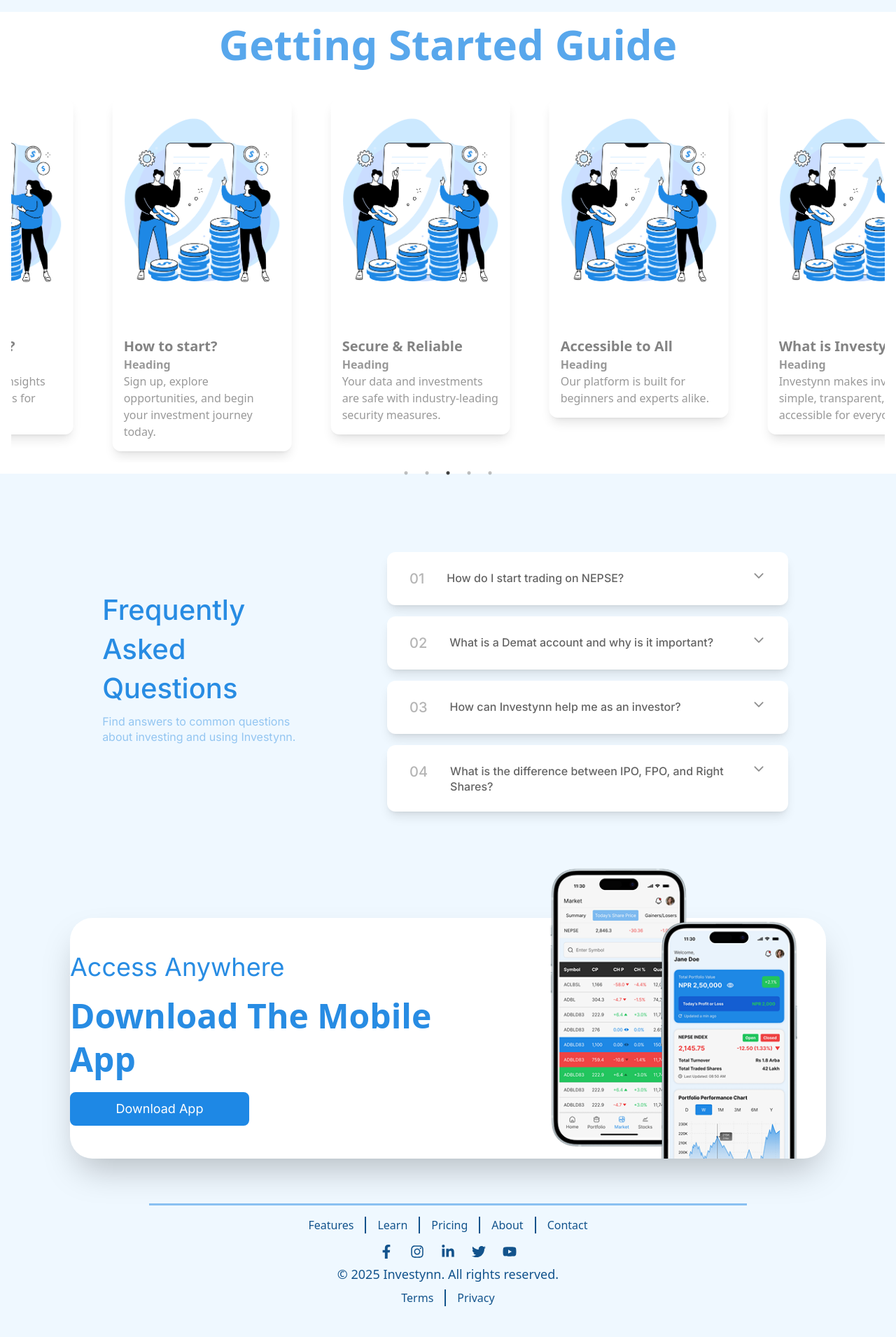
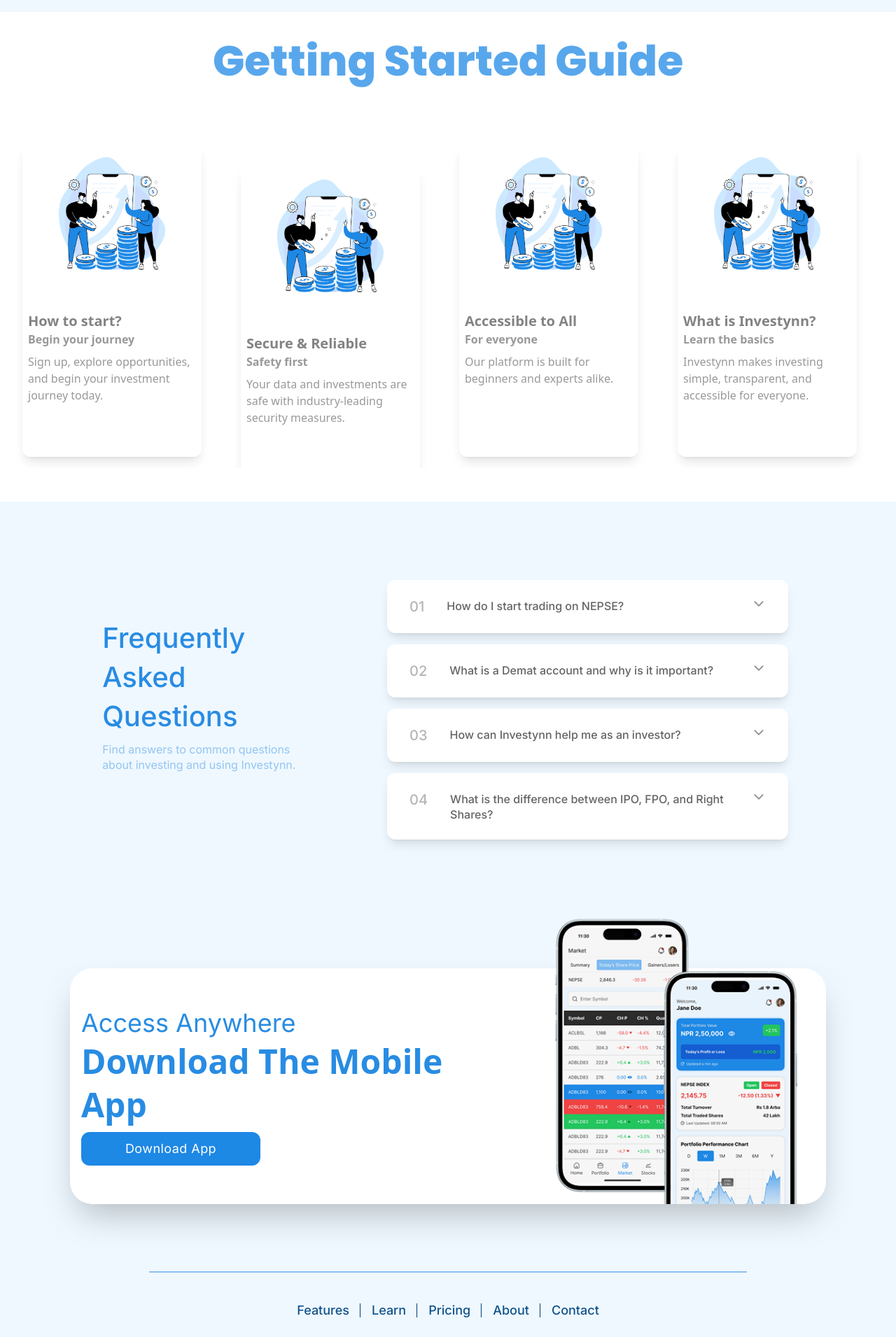
Before and after one commit to ashhhh044/Investynn, a React app: page / in a window 1280 px wide. Shown: the part 2087-3998 px from the top of the page at 70% size. Before the commit the page ends 3970 px from the top, so only its background shows below. Built offline with nearby package versions, Linux system fonts and the light colour scheme; the HTML template or start-up script is replaced by a standard one; a web font is replaced by a local one.

Commit message:
UI- Section 5 and 6

```diff
--- a/package.json
+++ b/package.json
@@ -11,6 +11,7 @@
   },
   "dependencies": {
     "@tailwindcss/vite": "^4.1.13",
+    "primeicons": "^7.0.0",
     "react": "^19.1.1",
     "react-dom": "^19.1.1",
     "react-icons": "^5.5.0",
--- a/src/Components/Footer.jsx
+++ b/src/Components/Footer.jsx
@@ -1,34 +1,53 @@
-import { FaFacebookF, FaInstagram, FaLinkedinIn, FaTwitter, FaYoutube } from "react-icons/fa";
+import { PiFacebookLogoBold, PiInstagramLogo, PiLinkedinLogo } from 'react-icons/pi';
+import { RiTwitterXLine, RiYoutubeLine } from 'react-icons/ri';
+
 
 const Footer = () => {
   return (
     <>
     <div className="flex flex-col items-center justify-center">
-        <hr className="w-2/3 h-[3px] bg-[var(--line-sec)] border-0" />
+        <hr className="w-2/3 h-[2px] bg-[var(--line-sec)] border-0 mb-6" />
         <div className="flex mt-4">
-            <ul className="flex items-center space-x-5 text-[var(--footer)] font-medium justify-center">
-                <li className="border-r-2 px-4 last:border-none mr-0">Features</li>
-                <li className="border-r-2 px-4 last:border-none mr-0">Learn</li>
-                <li className="border-r-2 px-4 last:border-none mr-0">Pricing</li>
-                <li className="border-r-2 px-4 last:border-none mr-0">About</li>
-                <li className="border-r-2 px-4 last:border-none mr-0">Contact</li>
+            <ul class="inter text-lg flex items-center text-[var(--footer)] font-medium justify-center">
+              <li class="relative px-4 after:content-[''] after:absolute after:right-0 after:top-1/2 after:-translate-y-1/2 after:h-5 after:w-[1px] after:bg-[var(--footer)] after:shadow-[0_0_2px_rgba(0,0,0,0.3)]">
+                Features
+              </li>
+              <li class="relative px-4 after:content-[''] after:absolute after:right-0 after:top-1/2 after:-translate-y-1/2 after:h-5 after:w-[1px] after:bg-[var(--footer)] after:shadow-[0_0_2px_rgba(0,0,0,0.3)]">
+                Learn
+              </li>
+              <li class="relative px-4 after:content-[''] after:absolute after:right-0 after:top-1/2 after:-translate-y-1/2 after:h-5 after:w-[1px] after:bg-[var(--footer)] after:shadow-[0_0_2px_rgba(0,0,0,0.3)]">
+                Pricing
+              </li>
+              <li class="relative px-4 after:content-[''] after:absolute after:right-0 after:top-1/2 after:-translate-y-1/2 after:h-5 after:w-[1px] after:bg-[var(--footer)] after:shadow-[0_0_2px_rgba(0,0,0,0.3)]">
+                About
+              </li>
+              <li class="relative px-4">
+                Contact
+              </li>
             </ul>
+
+
         </div>
-        <div className="flex space-x-6 text-xl mt-4">
-          <a href="#" className="hover:text-blue-600 text-[var(--footer)]"><FaFacebookF /></a>
-          <a href="#" className="hover:text-pink-500 text-[var(--footer)]"><FaInstagram /></a>
-          <a href="#" className="hover:text-blue-700 text-[var(--footer)]"><FaLinkedinIn /></a>
-          <a href="#" className="hover:text-sky-500 text-[var(--footer)]" ><FaTwitter /></a>
-          <a href="#" className="hover:text-red-600 text-[var(--footer)]"><FaYoutube /></a>
+        <div className="flex text-xl mt-6 items-center justify-around gap-8 mb-8">
+          <a href="#" className="hover:text-blue-600 text-[var(--footer)] text-3xl"><PiFacebookLogoBold /></a>
+          <a href="#" className="hover:text-pink-500 text-[var(--footer)] text-3xl"><PiInstagramLogo /></a>
+          <a href="#" className="hover:text-blue-700 text-[var(--footer)] text-3xl"><PiLinkedinLogo /></a>
+          <a href="#" className="hover:text-sky-500 text-[var(--footer)] text-3xl" ><RiTwitterXLine /></a>
+          <a href="#" className="hover:text-red-600 text-[var(--footer)] text-3xl"><RiYoutubeLine /></a>
       </div>
         <div>
-          <p className="text-lg text-[var(--footer)] p-2">&copy; 2025 Investynn. All rights reserved.</p>
+          <p className="inter font-medium text-lg text-[var(--footer)] p-1">&copy; 2025 Investynn. All rights reserved.</p>
         </div>
-        <div className="mb-4">
-          <ul className="flex items-center space-x-5 text-[var(--footer)] font-medium justify-center">
-                <li className="border-r-2 px-4 last:border-none mr-0">Terms</li>
-                <li className="border-r-2 px-4 last:border-none mr-0">Privacy</li>
-          </ul>
+        <div className="mb-20">
+         <ul class="flex items-center text-[var(--footer)] font-medium justify-center">
+          <li class="relative px-4 after:content-[''] after:absolute after:right-0 after:top-1/2 after:-translate-y-1/2 after:h-5 after:w-[1px] after:bg-[var(--footer)] after:shadow-[0_0_2px_rgba(0,0,0,0.3)]">
+            Terms
+          </li>
+          <li class="relative px-4">
+            Privacy
+          </li>
+        </ul>
+
         </div>
     </div>
     </>
--- a/src/Components/Sec4.jsx
+++ b/src/Components/Sec4.jsx
@@ -1,73 +1,99 @@
-import InvestIllustration from '../assets/Invest_Illustration.png'
+import InvestIllustration from '../assets/Invest_Illustration.png';
 import Slider from "react-slick";
 import "slick-carousel/slick/slick.css";
 import "slick-carousel/slick/slick-theme.css";
 
 const Sec4 = () => {
   const settings = {
-    dots: true,
+    dots: false,
     infinite: true,
     speed: 500,
     slidesToShow: 4,
     slidesToScroll: 1,
     autoplay: true,
     autoplaySpeed: 3000,
+    responsive: [
+      {
+        breakpoint: 1280,
+        settings: {
+          slidesToShow: 3,
+        }
+      },
+      {
+        breakpoint: 900,
+        settings: {
+          slidesToShow: 2,
+        }
+      },
+      {
+        breakpoint: 600,
+        settings: {
+          slidesToShow: 1,
+        }
+      }
+    ]
   };
 
   const cards = [
     {
       img: InvestIllustration,
       title: "What is Investynn?",
-      heading: "Heading",
+      heading: "Learn the basics",
       desc: "Investynn makes investing simple, transparent, and accessible for everyone.",
     },
     {
       img: InvestIllustration,
       title: "Why choose us?",
-      heading: "Heading",
+      heading: "Our advantages",
       desc: "We provide expert insights and easy-to-use tools for smarter investing.",
     },
     {
       img: InvestIllustration,
       title: "How to start?",
-      heading: "Heading",
+      heading: "Begin your journey",
       desc: "Sign up, explore opportunities, and begin your investment journey today.",
     },
     {
       img: InvestIllustration,
       title: "Secure & Reliable",
-      heading: "Heading",
+      heading: "Safety first",
       desc: "Your data and investments are safe with industry-leading security measures.",
     },
     {
       img: InvestIllustration,
       title: "Accessible to All",
-      heading: "Heading",
+      heading: "For everyone",
       desc: "Our platform is built for beginners and experts alike.",
     },
   ];
 
   return (
     <section className="bg-white mx-auto mt-20 p-4 mb-6">
-      <h1 className="text-6xl font-extrabold text-[var(--sec4-title)] text-center">
+      <h1 className="poppins text-6xl font-extrabold text-[var(--sec4-title)] text-center p-6">
         Getting Started Guide
       </h1>
 
-      <Slider {...settings} className="mt-8">
+      <Slider {...settings} className="mt-8 py-4 mb-4">
         {cards.map((c, i) => (
           <div key={i} className="p-4">
-            <div className="flex flex-col shadow-lg rounded-xl h-full w-3xs">
-              <div className="rounded-t-xl">
-                <img src={c.img} alt="Card_Img" />
+            <div
+              className={`flex flex-col shadow-lg rounded-xl h-[28rem] w-3xs transform transition-all duration-300 ${
+                i % 2 === 1 ? "translate-y-8" : "translate-y-0"
+              }`}
+            >
+              <div className="flex flex-col rounded-xl w-3xs h-full bg-white">
+                <div className="rounded-t-xl overflow-hidden flex-shrink-0 h-56 flex items-center justify-center">
+                  <img src={c.img} alt="Card Visual" className="w-full h-full object-contain" />
                 </div>
-              <div className="p-4">
-                <p className="text-[var(--sec4-gray)] font-semibold text-xl">
+                <div className="px-2 mb-2 flex flex-col flex-1">
+                  <p className="text-[var(--sec4-gray)] font-semibold text-xl mt-4">
                     {c.title}
                   </p>
                   <p className="text-base font-semibold text-[var(--sec4-gray-sec)]">
                     {c.heading}
                   </p>
-                <p className="text-[var(--sec4-gray-sec)]">{c.desc}</p>
+                  <p className="text-[var(--sec4-gray-sec)] mt-2">{c.desc}</p>
+                </div>
               </div>
             </div>
           </div>
--- a/src/Components/Sec6.jsx
+++ b/src/Components/Sec6.jsx
@@ -3,16 +3,18 @@
 const Sec6 = () => {
   return (
     <>
-        <section className="mx-auto px-10 py-16 relative">
+        <section className="mx-auto px-10 py-16 relative mb-8 mt-8">
             <div className="flex bg-white items-center w-[90%] justify-center mx-auto gap-8 shadow-2xl rounded-4xl relative z-10">
-                <div className="flex flex-col gap-4">
+                <div className="ml-4 flex flex-col">
+                <div className="mb-2">
                     <p className="inter text-4xl font-normal text-[var(--faq-blue)] leading-[129%]">
                         Access Anywhere
                     </p>
                     <h1 className="text-5xl font-semibold text-[var(--faq-blue)] leading-[129%]">
                         Download The Mobile App
                     </h1>
-                <button className="px-4 py-2 rounded-lg bg-[var(--primary)] border-2 border-[var(--primary)] text-white hover:border-[var(--primary)] hover:bg-transparent hover:text-[var(--primary)] transition w-3xs inter text-lg">
+                </div>
+                <button className="inter tracking-wide px-2 py-2 rounded-xl bg-[var(--primary)] border-2 border-[var(--primary)] text-lg text-white hover:border-[var(--primary)] hover:bg-transparent hover:text-[var(--primary)] transition w-3xs">
                     Download App
                 </button>
                 </div>
```
Also changed, not shown: 1 other file (tests, documents, lock files or other folders). Lines whose indentation alone changed are shown as unchanged.
